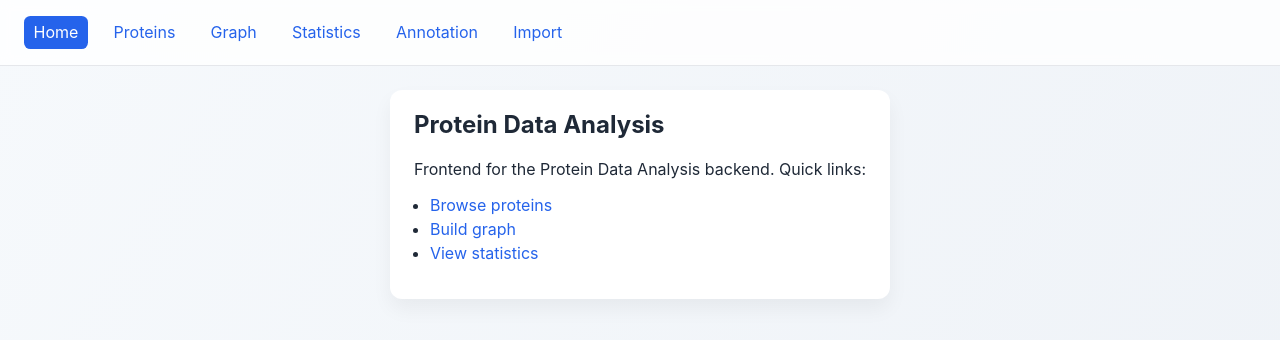
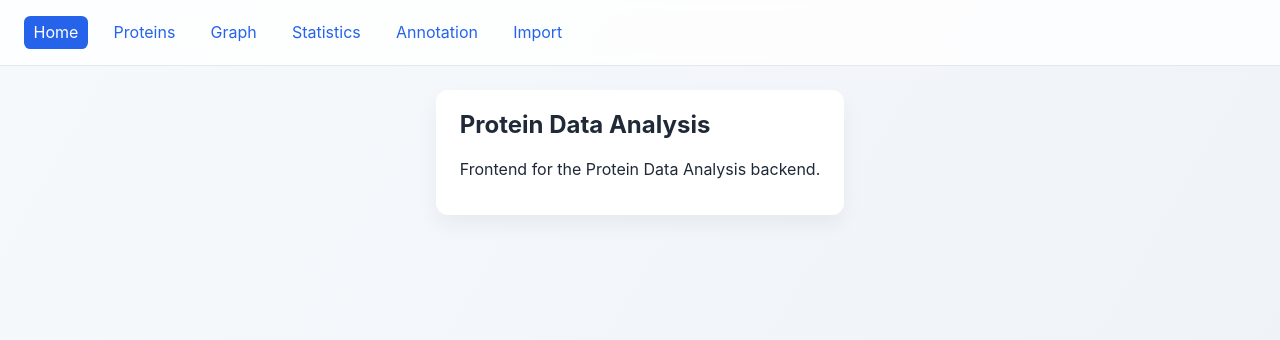
Before and after one commit to OnyxALeroy/Protein-Data-Analysis, a Vue app in the folder frontend/: page / in a window 1280 px wide. Shown: the top 340 px of the page. Built offline with nearby package versions, Linux system fonts and the light colour scheme; no server answers.

Commit message:
chore(front-end): remove quick links in home

```diff
--- a/frontend/src/views/Home.vue
+++ b/frontend/src/views/Home.vue
@@ -1,12 +1,7 @@
 <template>
   <section>
     <h1>Protein Data Analysis</h1>
-    <p>Frontend for the Protein Data Analysis backend. Quick links:</p>
-    <ul>
-      <li><router-link to="/proteins">Browse proteins</router-link></li>
-      <li><router-link to="/graph/build">Build graph</router-link></li>
-      <li><router-link to="/statistics">View statistics</router-link></li>
-    </ul>
+    <p>Frontend for the Protein Data Analysis backend.</p>
   </section>
 </template>
 
```
